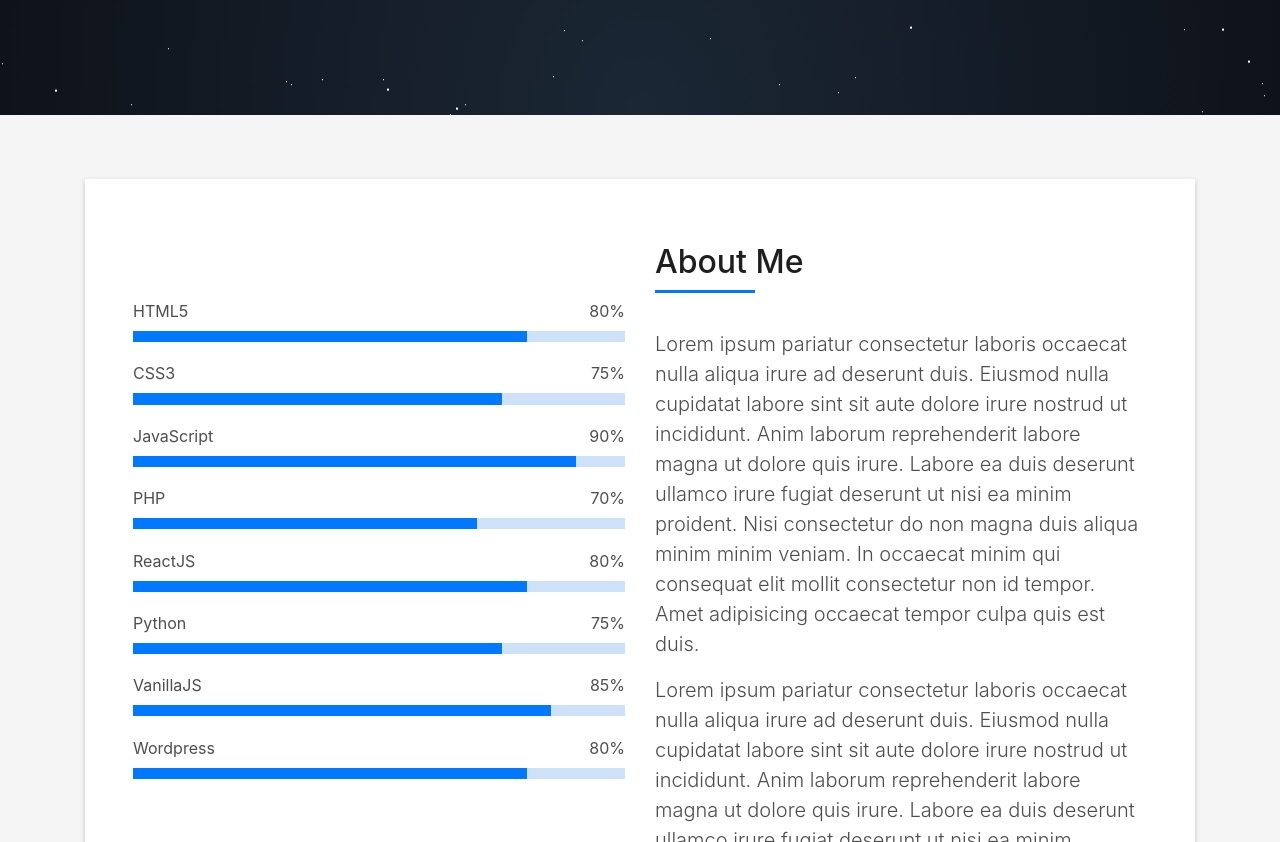
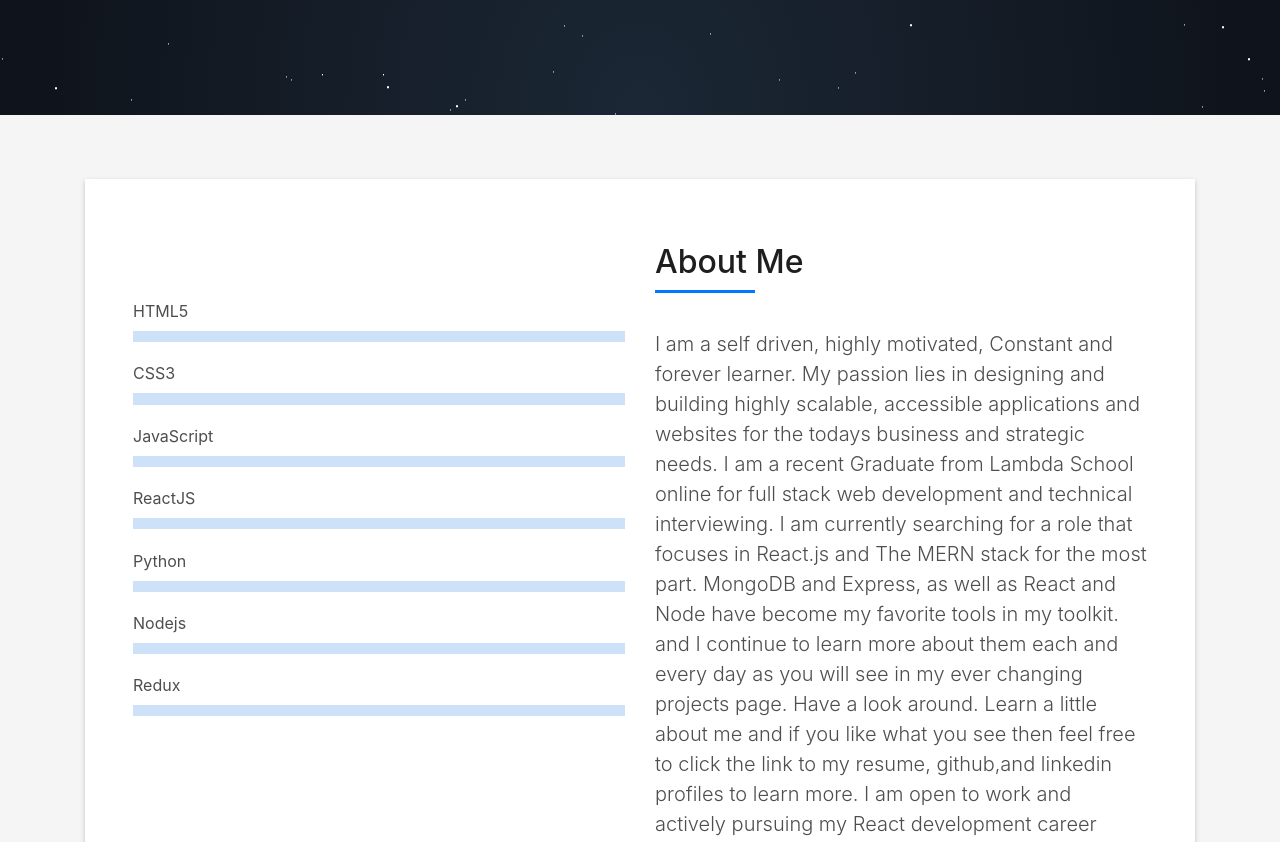
Before and after one commit to shloksomani/react-portfolio, a React app: page / in a window 1280 px wide. Shown: the part 685-1527 px from the top of the page. Built offline with nearby package versions, Linux system fonts and the light colour scheme; a web font is replaced by a local one.

Commit message:
Chhange dthe whole structure to a different idea. Page renders now and everyhting is going well

```diff
--- a/public/css/style.css
+++ b/public/css/style.css
@@ -71,7 +71,7 @@
 
 .avatar {
   width: 32px;
-  height: 32px;
+  height: 50px;
   margin-right: 4px;
   overflow: hidden;
 }
--- /dev/null
+++ b/src/components/Test.js
@@ -0,0 +1 @@
+js
--- a/src/components/about.jsx
+++ b/src/components/about.jsx
@@ -1,50 +1,54 @@
 import React from "react";
-import myImage from "../img/myImage.png";
+import img from "../img/myImage.png";
+import img2 from "../img/myImage.png";
 
 class About extends React.Component {
   constructor() {
     super();
     this.state = {
       skills: [
-        { id: "HTML5_skill", content: "HTML5", porcentage: "80%", value: "80" },
-        { id: "CSS3_skill", content: "CSS3", porcentage: "75%", value: "75" },
+        { id: "HTML5_skill", content: "HTML5", percentage: "80%", value: "80" },
+        { id: "CSS3_skill", content: "CSS3", percentage: "75%", value: "75" },
         {
           id: "JavaScript_skill",
           content: "JavaScript",
-          porcentage: "90%",
+          percentage: "90%",
           value: "90"
         },
-        { id: "PHP_skill", content: "PHP", porcentage: "70%", value: "70" },
+
         {
           id: "ReactJS_skill",
           content: "ReactJS",
-          porcentage: "80%",
+          percentage: "80%",
           value: "80"
         },
         {
           id: "Python_skill",
           content: "Python",
-          porcentage: "75%",
+          percentage: "75%",
           value: "75"
         },
         {
-          id: "VanillaJS_skill",
-          content: "VanillaJS",
-          porcentage: "85%",
-          value: "85"
+          id: "Backend Skill",
+          content: "Nodejs",
+          percentage: "90%",
+          value: "90%"
         },
         {
-          id: "Wordpress_skill",
-          content: "Wordpress",
-          porcentage: "80%",
-          value: "80"
-        }
+          id: "state management tool",
+          content: "Redux",
+          percentage: "90%",
+          value: "90%"
+        },
+
+
+
       ],
       about_me: [
         {
           id: "first-p-about",
           content:
-            "Lorem ipsum pariatur consectetur laboris occaecat nulla aliqua irure ad deserunt duis. Eiusmod nulla cupidatat labore sint sit aute dolore irure nostrud ut incididunt. Anim laborum reprehenderit labore magna ut dolore quis irure. Labore ea duis deserunt ullamco irure fugiat deserunt ut nisi ea minim proident. Nisi consectetur do non magna duis aliqua minim minim veniam. In occaecat minim qui consequat elit mollit consectetur non id tempor. Amet adipisicing occaecat tempor culpa quis est duis."
+          "I am a self driven, highly motivated, Constant and forever learner. My passion lies in designing and building highly scalable, accessible applications and websites for the todays business and strategic needs. I am a recent Graduate from Lambda School online for full stack web development and technical interviewing. I am currently searching for a role that focuses in React.js and The MERN stack for the most part. MongoDB and Express, as well as React and Node have become my favorite tools in my toolkit. and I continue to learn more about them each and every day as you will see in my ever changing projects page. Have a look around. Learn a little about me and if you like what you see then feel free to click the link to my resume, github,and linkedin profiles to learn more. I am open to work and actively pursuing my React development career"
         },
         {
           id: "second-p-about",
--- a/src/components/intro.jsx
+++ b/src/components/intro.jsx
@@ -14,15 +14,15 @@
         <div className="intro-content display-table">
           <div className="table-cell">
             <div className="container">
-              <h1 className="intro-title mb-4">Hello, I am XYZ</h1>
+              <h1 className="intro-title mb-4">Hello, I am Joseph Panetta</h1>
               <p className="intro-subtitle">
                 <span className="text-slider-items"></span>
                 <strong className="text-slider">
                   <Typed
                     strings={[
                       "Front End Developer",
-                      "Back End Developer",
-                      "Software Engineer"
+                      "Software Engineer",
+                      "On The Cutting Edge Of Software and Web Design",
                     ]}
                     typeSpeed={80}
                     backDelay={1100}
--- a/src/components/navbar.jsx
+++ b/src/components/navbar.jsx
@@ -1,14 +1,14 @@
 import React from "react";
 import $ from "jquery";
 
-import logo1 from "../img/male1.png";
-import logo2 from "../img/male.png";
+import img from "../img/prof-pic.jpg";
+import logo2 from "../img/logo2.jpg";
 
 class Navbar extends React.Component {
   constructor() {
     super();
     this.state = {
-      logo: logo1
+
     };
   }
 
@@ -47,7 +47,7 @@
         document
           .querySelector(".navbar-expand-md")
           .classList.remove("navbar-reduce");
-        this.setState({ logo: logo1 });
+        this.setState({ logo: img });
       }
     });
 
--- a/src/components/portfolio.jsx
+++ b/src/components/portfolio.jsx
@@ -18,9 +18,7 @@
               <div className="title-box text-center">
                 <h3 className="title-a">Portfolio</h3>
                 <p className="subtitle-a">
-                  Incididunt nostrud id aute culpa excepteur pariatur consequat
-                  elit culpa nulla enim anim incididunt.
-                </p>
+                 Here you will find an assortment of some of the work I have done recently.                </p>
                 <div className="line-mf"></div>
               </div>
             </div>
```
Also changed, not shown: package.json (+9 -9 lines), README.md, src/img/logo2.jpg (added), src/img/prof-pic.jpg (added), 2 other files.
